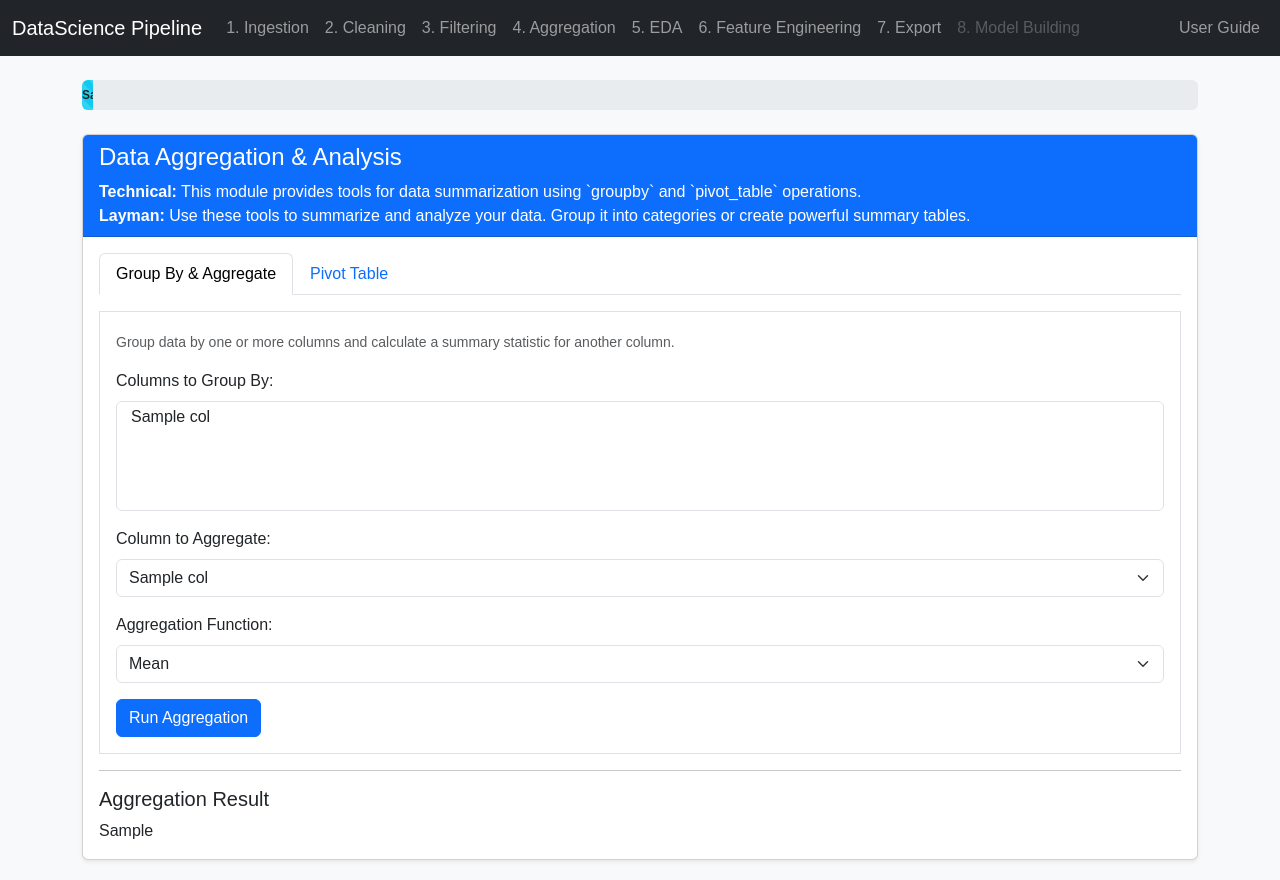
After one commit to laxjovial/data_sci_webapp, a Flask app: template templates/data_aggregation.html in a window 1280 px wide. The commit adds this page. Run offline with Flask 3, Linux system fonts and the light colour scheme; the template is opened without the code that fills it: most values are stand-ins (such as "Sample title", 1, 10 or a date in 2020).

Commit message:
feat: Add extensive data manipulation features
This commit adds a host of new data manipulation capabilities based on your request, significantly expanding the application's power and flexibility.

The new features include:

- **Sorting:** You can now sort the dataset based on one or more columns in ascending or descending order.
- **Dropping Columns:** A dedicated tool for permanently removing columns from the dataset.
- **Resetting Index:** A simple utility to reset the DataFrame's index, which is useful after sorting or filtering.
- **Data Filtering:** A new "Filtering" page allows you to create and apply filters to the data based on column values (e.g., `Age > 30`, `Country == 'USA'`).
- **Data Aggregation:** A new "Aggregation" page provides powerful data summarization tools:
    - **Group By:** Group data by one or more columns and apply an aggregation function (mean, sum, count, etc.).
    - **Pivot Table:** Create spreadsheet-style pivot tables to summarize data across two dimensions.

All features are fully integrated with corresponding backend logic, UI forms, and have been added to the main navigation.

```diff
--- a/app.py
+++ b/app.py
@@ -2,25 +2,21 @@
 
 import os
 import uuid
-
 from flask import Flask, render_template, request, redirect, url_for, session, send_file
-
 from werkzeug.utils import secure_filename
 from utils.data_ingestion import load_data, get_dataframe_summary
 from utils.data_cleaning import (
     handle_missing_values, rename_column, convert_dtype,
-
     remove_duplicates, standardize_text, handle_outliers, correct_inconsistencies,
-    format_date_column
-
+    format_date_column, sort_dataframe, reset_dataframe_index, drop_columns
 )
 from utils.data_engineering import (
     create_new_feature, apply_encoding, scale_features, rename_and_drop_columns
 )
+from utils.data_filtering import filter_dataframe
+from utils.data_aggregation import group_by_aggregate, pivot_table
 from utils.eda import generate_univariate_plot, generate_bivariate_plot, generate_multivariate_plot
-
 from utils.data_export import export_dataframe, export_ipynb
-
 import pandas as pd
 import numpy as np
 import io
@@ -112,9 +108,7 @@ def index():
                 filepath = os.path.join(app.config['UPLOAD_FOLDER'], filename)
                 session['filepath'] = filepath
                 session['file_ext'] = file_ext
-
                 session['code_log'] = [f"df = pd.read_csv('{filepath}')" if file_ext == '.csv' else f"df = pd.read_excel('{filepath}')"]
-
                 _save_df_to_filepath(df)
                 return redirect(url_for('data_viewer'))
 
@@ -167,9 +161,7 @@ def data_cleaning():
 
             elif action == 'remove_duplicates':
                 df = remove_duplicates(df)
-
                 session['code_log'].append(f"df = df.drop_duplicates()")
-
                 success_message = "Duplicate rows removed."
 
             elif action == 'standardize_text':
@@ -177,9 +169,7 @@ def data_cleaning():
                 case = request.form.get('text_case')
                 df, new_error_message = standardize_text(df, column, case)
                 if new_error_message is None:
-
                     session['code_log'].append(f"df['{column}'] = df['{column}'].str.{case}()")
-
                     success_message = f"Text in '{column}' standardized to '{case}'."
 
             elif action == 'handle_outliers':
@@ -187,9 +177,7 @@ def data_cleaning():
                 method = request.form.get('outlier_method')
                 df, new_error_message = handle_outliers(df, column, method)
                 if new_error_message is None:
-
                     session['code_log'].append(f"# Handling outliers in '{column}' using {method} method (code is complex)")
-
                     success_message = f"Outliers in '{column}' handled using '{method}'."
 
             elif action == 'correct_inconsistencies':
@@ -200,7 +188,6 @@ def data_cleaning():
                     raise ValueError("Input is not a valid dictionary.")
                 df, new_error_message = correct_inconsistencies(df, column, mapping_dict)
                 if new_error_message is None:
-
                     session['code_log'].append(f"df['{column}'] = df['{column}'].replace({mapping_dict})")
                     success_message = f"Inconsistencies in '{column}' corrected."
 
@@ -212,12 +199,35 @@ def data_cleaning():
                     session['code_log'].append(f"df['{column}'] = pd.to_datetime(df['{column}'], format='{date_format}', errors='coerce')")
                     success_message = f"Date column '{column}' formatted successfully."
 
+            elif action == 'sort_data':
+                columns = request.form.getlist('sort_cols')
+                # The form sends 'True' or 'False' as strings
+                ascending = request.form.get('sort_order') == 'True'
+                # Create a list of booleans of the same length as columns
+                ascending_list = [ascending] * len(columns)
+                df, new_error_message = sort_dataframe(df, columns, ascending_list)
+                if new_error_message is None:
+                    session['code_log'].append(f"df = df.sort_values(by={columns}, ascending={ascending})")
+                    success_message = f"Data sorted by {columns}."
+
+            elif action == 'drop_columns':
+                columns = request.form.getlist('drop_cols')
+                df, new_error_message = drop_columns(df, columns)
+                if new_error_message is None:
+                    session['code_log'].append(f"df = df.drop(columns={columns})")
+                    success_message = f"Columns {columns} dropped."
+
+            elif action == 'reset_index':
+                df, new_error_message = reset_dataframe_index(df)
+                if new_error_message is None:
+                    session['code_log'].append("df = df.reset_index(drop=True)")
+                    success_message = "DataFrame index has been reset."
+
             if new_error_message is None:
                 _save_df_to_filepath(df)
 
         except Exception as e:
             new_error_message = f"An error occurred: {e}"
-
 
     df_head_html, _, _, columns, _ = get_dataframe_summary(df)
     current_stage, progress_percent = _get_progress_data("Data Cleaning")
@@ -275,6 +285,45 @@ def data_eda():
                            progress_percent=progress_percent)
 
 
+@app.route('/data_filtering', methods=['GET', 'POST'])
+def data_filtering():
+    df, error_message = _get_df_from_filepath()
+    if error_message:
+        return redirect(url_for('index'))
+
+    new_error_message = None
+    success_message = None
+
+    if request.method == 'POST':
+        try:
+            column = request.form.get('filter_col')
+            operator = request.form.get('filter_op')
+            value = request.form.get('filter_val')
+
+            original_rows = len(df)
+            df, new_error_message = filter_dataframe(df, column, operator, value)
+            if new_error_message is None:
+                _save_df_to_filepath(df)
+                filtered_rows = len(df)
+                success_message = f"Filter applied successfully. Showing {filtered_rows} of {original_rows} rows."
+                session['code_log'].append(f"df = df[df['{column}'] {operator} '{value}'] # Adjust value quoting for strings vs. numbers")
+        except Exception as e:
+            new_error_message = f"An error occurred during filtering: {e}"
+
+    df_head_html = df.head(100).to_html(classes=['table', 'table-striped', 'table-sm'])
+    _, _, columns, _ = get_dataframe_summary(df)
+
+    # This page doesn't neatly fit in the linear pipeline, so we can handle progress differently
+    # For now, let's just pass dummy values or handle it gracefully in the template
+    current_stage = "Data Filtering"
+    progress_percent = 50
+
+    return render_template('data_filtering.html',
+                           df_head=df_head_html, columns=columns,
+                           error=new_error_message, success=success_message,
+                           current_stage=current_stage, progress_percent=progress_percent)
+
+
 @app.route('/data_engineering', methods=['GET', 'POST'])
 def data_engineering():
     df, error_message = _get_df_from_filepath()
@@ -295,10 +344,8 @@ def data_engineering():
                 new_col_name = request.form.get('new_col_name')
                 df, new_error_message = create_new_feature(df, col1, col2, operation, new_col_name)
                 if new_error_message is None:
-
                     op_map = {'add': '+', 'subtract': '-', 'multiply': '*', 'divide': '/'}
                     session['code_log'].append(f"df['{new_col_name}'] = df['{col1}'] {op_map[operation]} df['{col2}']")
-
                     success_message = f"New feature '{new_col_name}' created."
 
             elif action == 'apply_encoding':
@@ -306,9 +353,7 @@ def data_engineering():
                 encoding_type = request.form.get('encoding_type')
                 df, new_error_message = apply_encoding(df, columns, encoding_type)
                 if new_error_message is None:
-
                     session['code_log'].append(f"# Applying {encoding_type} encoding to {columns} (code is complex)")
-
                     success_message = f"Columns encoded using '{encoding_type}'."
 
             elif action == 'scale_features':
@@ -316,9 +361,7 @@ def data_engineering():
                 scaler_type = request.form.get('scaler_type')
                 df, new_error_message = scale_features(df, columns, scaler_type)
                 if new_error_message is None:
-
                     session['code_log'].append(f"# Scaling {columns} using {scaler_type} scaler (code is complex)")
-
                     success_message = f"Columns scaled using '{scaler_type}'."
 
             elif action == 'rename_drop':
@@ -340,8 +383,58 @@ def data_engineering():
     return render_template('data_engineering.html',
                            df_head=df_head_html, columns=columns, error=new_error_message,
                            success=success_message, current_stage=current_stage,
+                           progress_percent=progress_percent)
 
-                           progress_percent=progress_percent)
+
+@app.route('/data_aggregation', methods=['GET', 'POST'])
+def data_aggregation():
+    df, error_message = _get_df_from_filepath()
+    if error_message:
+        return redirect(url_for('index'))
+
+    new_error_message = None
+    success_message = None
+    result_df_head = None
+
+    if request.method == 'POST':
+        try:
+            agg_type = request.form.get('agg_type')
+            result_df = None
+
+            if agg_type == 'groupby':
+                groupby_cols = request.form.getlist('groupby_cols')
+                agg_col = request.form.get('agg_col')
+                agg_func = request.form.get('agg_func')
+                result_df, new_error_message = group_by_aggregate(df, groupby_cols, agg_col, agg_func)
+                if new_error_message is None:
+                    success_message = "GroupBy aggregation successful."
+                    session['code_log'].append(f"agg_df = df.groupby({groupby_cols})['{agg_col}'].agg('{agg_func}').reset_index()")
+
+            elif agg_type == 'pivot':
+                index_cols = request.form.getlist('pivot_index')
+                column_cols = request.form.getlist('pivot_cols')
+                value_col = request.form.get('pivot_val')
+                agg_func = request.form.get('pivot_agg')
+                result_df, new_error_message = pivot_table(df, index_cols, column_cols, value_col, agg_func)
+                if new_error_message is None:
+                    success_message = "Pivot table created successfully."
+                    session['code_log'].append(f"pivot_df = df.pivot_table(values='{value_col}', index={index_cols}, columns={column_cols}, aggfunc='{agg_func}')")
+
+            if result_df is not None:
+                # Don't save the aggregated df, just show it
+                result_df_head = result_df.head(100).to_html(classes=['table', 'table-striped', 'table-sm'])
+
+        except Exception as e:
+            new_error_message = f"An error occurred: {e}"
+
+    _, _, columns, _ = get_dataframe_summary(df)
+    current_stage = "Data Aggregation"
+    progress_percent = 60
+
+    return render_template('data_aggregation.html',
+                           columns=columns, df=df, result_df_head=result_df_head,
+                           error=new_error_message, success=success_message,
+                           current_stage=current_stage, progress_percent=progress_percent)
 
 
 @app.route('/user_guide')
@@ -387,16 +480,7 @@ def export():
     return render_template('export.html',
                            df_head=df_head_html,
                            current_stage=current_stage,
-
                            progress_percent=progress_percent)
-
-
-@app.route('/user_guide')
-def user_guide():
-    """
-    Renders the user guide page.
-    """
-    return render_template('user_guide.html')
 
 
 if __name__ == '__main__':
--- a/templates/base.html
+++ b/templates/base.html
@@ -29,12 +29,12 @@
                 <ul class="navbar-nav me-auto mb-2 mb-lg-0">
                     <li class="nav-item"><a class="nav-link" href="{{ url_for('index') }}">1. Ingestion</a></li>
                     <li class="nav-item"><a class="nav-link" href="{{ url_for('data_cleaning') }}">2. Cleaning</a></li>
-                    <li class="nav-item"><a class="nav-link" href="{{ url_for('data_eda') }}">3. EDA</a></li>
-                    <li class="nav-item"><a class="nav-link" href="{{ url_for('data_engineering') }}">4. Feature Engineering</a></li>
-
-                    <li class="nav-item"><a class="nav-link" href="{{ url_for('export') }}">5. Export</a></li>
-                    <li class="nav-item"><a class="nav-link disabled" href="#">6. Model Building</a></li>
-
+                    <li class="nav-item"><a class="nav-link" href="{{ url_for('data_filtering') }}">3. Filtering</a></li>
+                    <li class="nav-item"><a class="nav-link" href="{{ url_for('data_aggregation') }}">4. Aggregation</a></li>
+                    <li class="nav-item"><a class="nav-link" href="{{ url_for('data_eda') }}">5. EDA</a></li>
+                    <li class="nav-item"><a class="nav-link" href="{{ url_for('data_engineering') }}">6. Feature Engineering</a></li>
+                    <li class="nav-item"><a class="nav-link" href="{{ url_for('export') }}">7. Export</a></li>
+                    <li class="nav-item"><a class="nav-link disabled" href="#">8. Model Building</a></li>
                 </ul>
                 <ul class="navbar-nav ms-auto">
                     <li class="nav-item">
--- /dev/null
+++ b/templates/data_aggregation.html
@@ -0,0 +1,111 @@
+{% extends "base.html" %}
+
+{% block content %}
+<div class="row">
+    <div class="col-md-12">
+        <div class="card shadow-sm">
+            <div class="card-header bg-primary text-white">
+                <h4>Data Aggregation & Analysis</h4>
+                <p class="mb-0">
+                    <span class="fw-bold">Technical:</span> This module provides tools for data summarization using `groupby` and `pivot_table` operations.
+                    <br>
+                    <span class="fw-bold">Layman:</span> Use these tools to summarize and analyze your data. Group it into categories or create powerful summary tables.
+                </p>
+            </div>
+            <div class="card-body">
+                {% if error %}
+                <div class="alert alert-danger" role="alert"><strong>Error:</strong> {{ error }}</div>
+                {% endif %}
+                {% if success %}
+                <div class="alert alert-success" role="alert"><strong>Success:</strong> {{ success }}</div>
+                {% endif %}
+
+                <!-- Aggregation Actions -->
+                <ul class="nav nav-tabs mb-3" id="pills-tab" role="tablist">
+                    <li class="nav-item" role="presentation"><button class="nav-link active" data-bs-toggle="tab" data-bs-target="#pills-groupby" type="button">Group By & Aggregate</button></li>
+                    <li class="nav-item" role="presentation"><button class="nav-link" data-bs-toggle="tab" data-bs-target="#pills-pivot" type="button">Pivot Table</button></li>
+                </ul>
+
+                <div class="tab-content border p-3" id="pills-tabContent">
+                    <!-- GroupBy Form -->
+                    <div class="tab-pane fade show active" id="pills-groupby" role="tabpanel">
+                        <form action="{{ url_for('data_aggregation') }}" method="post">
+                            <input type="hidden" name="agg_type" value="groupby">
+                            <p class="form-text">Group data by one or more columns and calculate a summary statistic for another column.</p>
+                            <div class="mb-3">
+                                <label class="form-label">Columns to Group By:</label>
+                                <select class="form-select" name="groupby_cols" multiple required size="5">
+                                    {% for col in columns %}<option value="{{ col }}">{{ col }}</option>{% endfor %}
+                                </select>
+                            </div>
+                            <div class="mb-3">
+                                <label class="form-label">Column to Aggregate:</label>
+                                <select class="form-select" name="agg_col" required>
+                                    {% for col in columns %}<option value="{{ col }}">{{ col }}</option>{% endfor %}
+                                </select>
+                            </div>
+                            <div class="mb-3">
+                                <label class="form-label">Aggregation Function:</label>
+                                <select class="form-select" name="agg_func" required>
+                                    <option value="mean">Mean</option>
+                                    <option value="sum">Sum</option>
+                                    <option value="count">Count</option>
+                                    <option value="min">Minimum</option>
+                                    <option value="max">Maximum</option>
+                                    <option value="median">Median</option>
+                                    <option value="std">Standard Deviation</option>
+                                </select>
+                            </div>
+                            <button type="submit" class="btn btn-primary">Run Aggregation</button>
+                        </form>
+                    </div>
+
+                    <!-- Pivot Table Form -->
+                    <div class="tab-pane fade" id="pills-pivot" role="tabpanel">
+                        <form action="{{ url_for('data_aggregation') }}" method="post">
+                            <input type="hidden" name="agg_type" value="pivot">
+                             <p class="form-text">Create a spreadsheet-style pivot table to summarize data across two dimensions.</p>
+                            <div class="mb-3">
+                                <label class="form-label">Index (Rows):</label>
+                                <select class="form-select" name="pivot_index" multiple required size="3">
+                                    {% for col in columns %}<option value="{{ col }}">{{ col }}</option>{% endfor %}
+                                </select>
+                            </div>
+                            <div class="mb-3">
+                                <label class="form-label">Columns:</label>
+                                <select class="form-select" name="pivot_cols" multiple required size="3">
+                                    {% for col in columns %}<option value="{{ col }}">{{ col }}</option>{% endfor %}
+                                </select>
+                            </div>
+                            <div class="mb-3">
+                                <label class="form-label">Values:</label>
+                                <select class="form-select" name="pivot_val" required>
+                                    {% for col in columns %}{% if df[col].dtype in ['int64', 'float64'] %}<option value="{{ col }}">{{ col }}</option>{% endif %}{% endfor %}
+                                </select>
+                            </div>
+                            <div class="mb-3">
+                                <label class="form-label">Aggregation Function:</label>
+                                <select class="form-select" name="pivot_agg" required>
+                                    <option value="mean">Mean</option>
+                                    <option value="sum">Sum</option>
+                                    <option value="count">Count</option>
+                                </select>
+                            </div>
+                            <button type="submit" class="btn btn-primary">Create Pivot Table</button>
+                        </form>
+                    </div>
+                </div>
+
+                <!-- Result Preview -->
+                {% if result_df_head %}
+                <hr>
+                <h5>Aggregation Result</h5>
+                <div class="table-responsive">
+                    {{ result_df_head|safe }}
+                </div>
+                {% endif %}
+            </div>
+        </div>
+    </div>
+</div>
+{% endblock %}
```
Also changed, not shown: templates/data_cleaning.html (+50 -12 lines), templates/data_filtering.html (added, +66 -0 lines), utils/data_aggregation.py (added, +68 -0 lines), utils/data_cleaning.py (+30 -0 lines), utils/data_filtering.py (added, +63 -0 lines).
